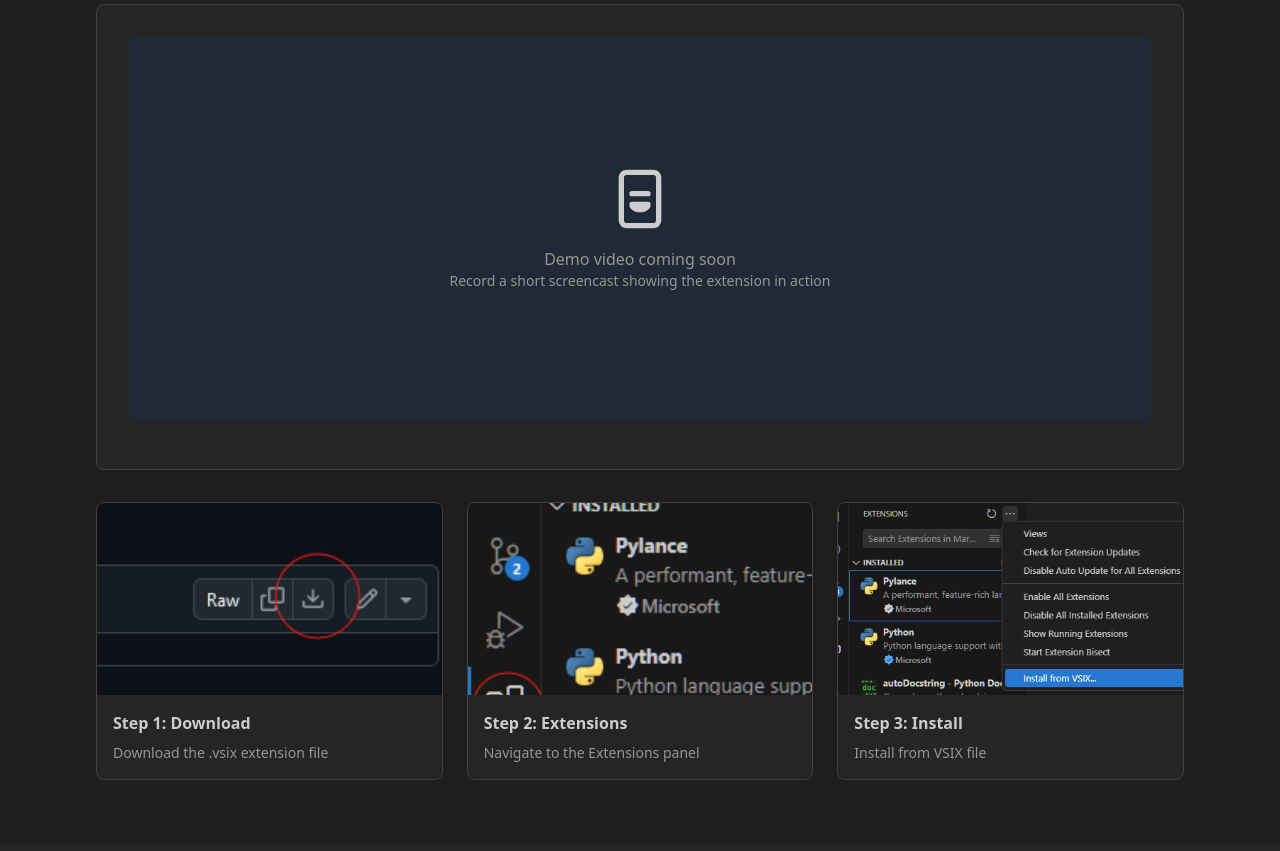
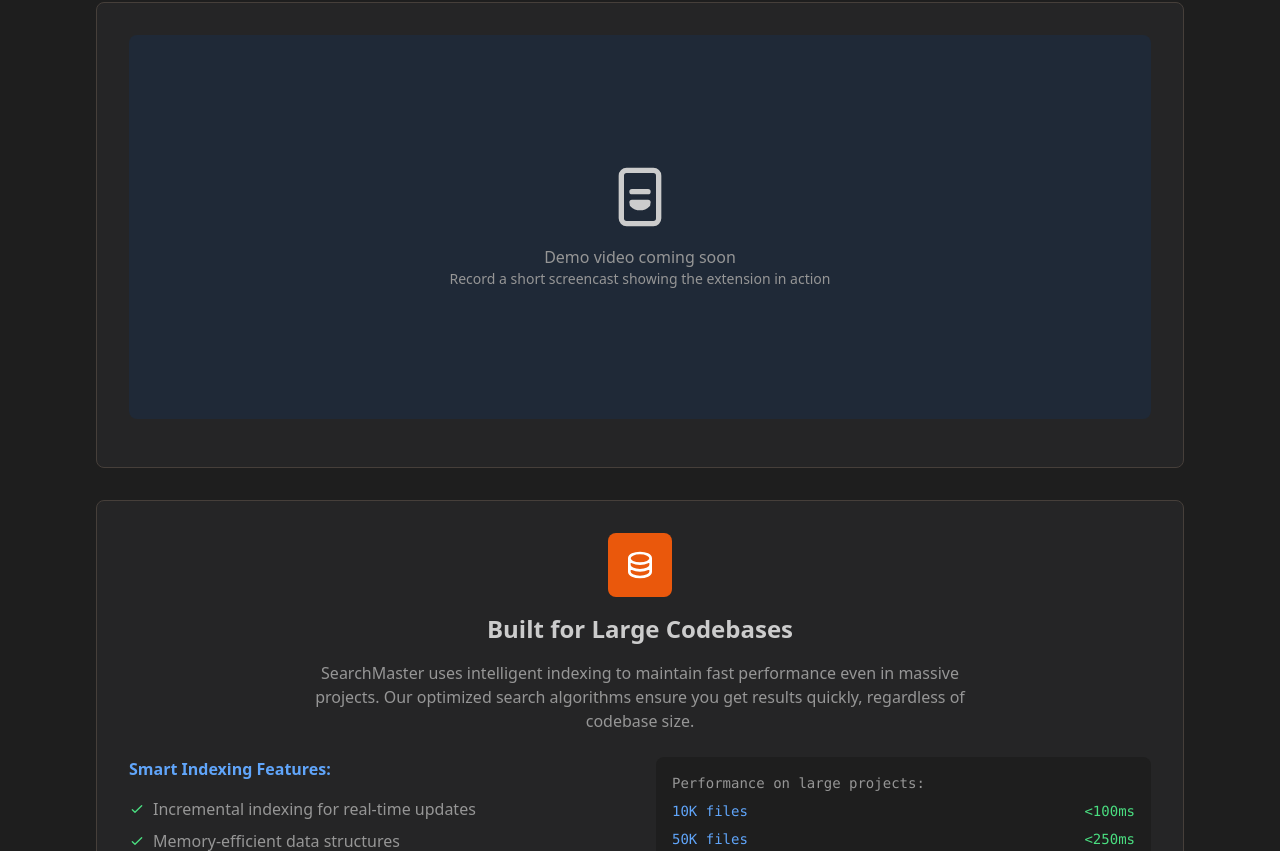
Before and after one commit to akanel15/searchmaster-site, a plain HTML site: page index.html in a window 1280 px wide. Shown: the part 1949-2800 px from the top of the page. Drawn offline with nearby package versions, Linux system fonts and the light colour scheme.

Commit message:
Update website based on feedback
- Hero button now directly downloads the extension instead of scrolling
- Removed screenshot gallery (redundant with installation steps)
- Added 'Built for Large Codebases' section highlighting indexing performance
- Simplified hero CTA to single download button
- Enhanced technical content about performance on large projects

```diff
--- a/index.html
+++ b/index.html
@@ -97,12 +97,12 @@
                         Advanced fuzzy search extension for Visual Studio Code
                     </p>
                 </div>
-                <div class="flex flex-col sm:flex-row gap-4 justify-center items-center">
-                    <a href="#download" class="bg-blue-600 hover:bg-blue-700 text-white px-8 py-3 rounded-lg text-lg font-semibold transition-colors">
+                <div class="flex justify-center">
+                    <a href="./assets/downloads/search-master-0.0.0.vsix" download class="bg-blue-600 hover:bg-blue-700 text-white px-8 py-3 rounded-lg text-lg font-semibold transition-colors inline-flex items-center">
+                        <svg class="w-5 h-5 mr-2" fill="none" stroke="currentColor" viewBox="0 0 24 24">
+                            <path stroke-linecap="round" stroke-linejoin="round" stroke-width="2" d="M12 10v6m0 0l-3-3m3 3l3-3m2 8H7a2 2 0 01-2-2V5a2 2 0 012-2h5.586a1 1 0 01.707.293l5.414 5.414a1 1 0 01.293.707V19a2 2 0 01-2 2z"></path>
+                        </svg>
                         Download Extension
-                    </a>
-                    <a href="#how-it-works" class="border border-vscode hover:border-vscode-accent-light px-8 py-3 rounded-lg text-lg transition-colors">
-                        Learn More
                     </a>
                 </div>
             </div>
@@ -234,27 +234,67 @@
                 </div>
             </div>
 
-            <!-- Screenshot Gallery -->
-            <div class="grid md:grid-cols-3 gap-6">
-                <div class="bg-vscode-light rounded-lg border border-vscode overflow-hidden">
-                    <img src="./assets/img/image.png" alt="Download Extension" class="w-full h-48 object-cover">
-                    <div class="p-4">
-                        <h4 class="font-semibold mb-2">Step 1: Download</h4>
-                        <p class="text-sm text-vscode-muted">Download the .vsix extension file</p>
+            <!-- Indexing Performance Section -->
+            <div class="bg-vscode-light rounded-lg border border-vscode p-8">
+                <div class="text-center mb-6">
+                    <div class="w-16 h-16 bg-orange-600 rounded-lg flex items-center justify-center mx-auto mb-4">
+                        <svg class="w-8 h-8 text-white" fill="none" stroke="currentColor" viewBox="0 0 24 24">
+                            <path stroke-linecap="round" stroke-linejoin="round" stroke-width="2" d="M4 7v10c0 2.21 3.582 4 8 4s8-1.79 8-4V7M4 7c0 2.21 3.582 4 8 4s8-1.79 8-4M4 7c0-2.21 3.582-4 8-4s8 1.79 8 4m0 5c0 2.21-3.582 4-8 4s-8-1.79-8-4"></path>
+                        </svg>
                     </div>
+                    <h3 class="text-2xl font-bold mb-4">Built for Large Codebases</h3>
+                    <p class="text-vscode-muted max-w-2xl mx-auto">
+                        SearchMaster uses intelligent indexing to maintain fast performance even in massive projects.
+                        Our optimized search algorithms ensure you get results quickly, regardless of codebase size.
+                    </p>
                 </div>
-                <div class="bg-vscode-light rounded-lg border border-vscode overflow-hidden">
-                    <img src="./assets/img/image2.png" alt="Extensions Panel" class="w-full h-48 object-cover">
-                    <div class="p-4">
-                        <h4 class="font-semibold mb-2">Step 2: Extensions</h4>
-                        <p class="text-sm text-vscode-muted">Navigate to the Extensions panel</p>
+                <div class="grid md:grid-cols-2 gap-8">
+                    <div class="space-y-4">
+                        <h4 class="font-semibold text-blue-400">Smart Indexing Features:</h4>
+                        <ul class="space-y-2 text-vscode-muted">
+                            <li class="flex items-center">
+                                <svg class="w-4 h-4 mr-2 text-green-400" fill="none" stroke="currentColor" viewBox="0 0 24 24">
+                                    <path stroke-linecap="round" stroke-linejoin="round" stroke-width="2" d="M5 13l4 4L19 7"></path>
+                                </svg>
+                                Incremental indexing for real-time updates
+                            </li>
+                            <li class="flex items-center">
+                                <svg class="w-4 h-4 mr-2 text-green-400" fill="none" stroke="currentColor" viewBox="0 0 24 24">
+                                    <path stroke-linecap="round" stroke-linejoin="round" stroke-width="2" d="M5 13l4 4L19 7"></path>
+                                </svg>
+                                Memory-efficient data structures
+                            </li>
+                            <li class="flex items-center">
+                                <svg class="w-4 h-4 mr-2 text-green-400" fill="none" stroke="currentColor" viewBox="0 0 24 24">
+                                    <path stroke-linecap="round" stroke-linejoin="round" stroke-width="2" d="M5 13l4 4L19 7"></path>
+                                </svg>
+                                Background processing to avoid blocking
+                            </li>
+                            <li class="flex items-center">
+                                <svg class="w-4 h-4 mr-2 text-green-400" fill="none" stroke="currentColor" viewBox="0 0 24 24">
+                                    <path stroke-linecap="round" stroke-linejoin="round" stroke-width="2" d="M5 13l4 4L19 7"></path>
+                                </svg>
+                                File type-aware indexing strategies
+                            </li>
+                        </ul>
                     </div>
-                </div>
-                <div class="bg-vscode-light rounded-lg border border-vscode overflow-hidden">
-                    <img src="./assets/img/image3.png" alt="Install from VSIX" class="w-full h-48 object-cover">
-                    <div class="p-4">
-                        <h4 class="font-semibold mb-2">Step 3: Install</h4>
-                        <p class="text-sm text-vscode-muted">Install from VSIX file</p>
+                    <div class="bg-vscode rounded-lg p-4 text-sm font-mono">
+                        <div class="text-vscode-muted mb-2">Performance on large projects:</div>
+                        <div class="space-y-2">
+                            <div class="flex justify-between">
+                                <span class="text-blue-400">10K files</span>
+                                <span class="text-green-400">&lt;100ms</span>
+                            </div>
+                            <div class="flex justify-between">
+                                <span class="text-blue-400">50K files</span>
+                                <span class="text-green-400">&lt;250ms</span>
+                            </div>
+                            <div class="flex justify-between">
+                                <span class="text-blue-400">100K+ files</span>
+                                <span class="text-green-400">&lt;500ms</span>
+                            </div>
+                        </div>
+                        <div class="text-xs text-vscode-muted mt-3">Average search response times</div>
                     </div>
                 </div>
             </div>
```
